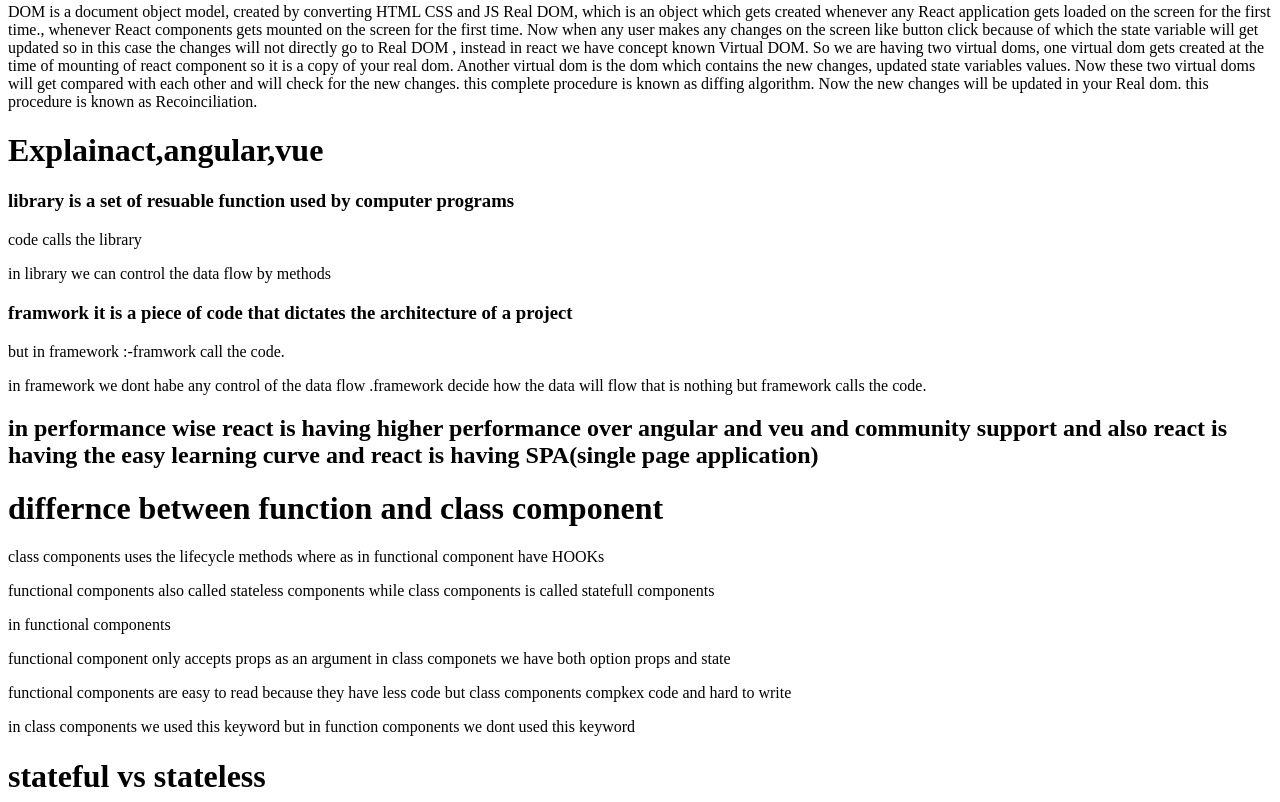
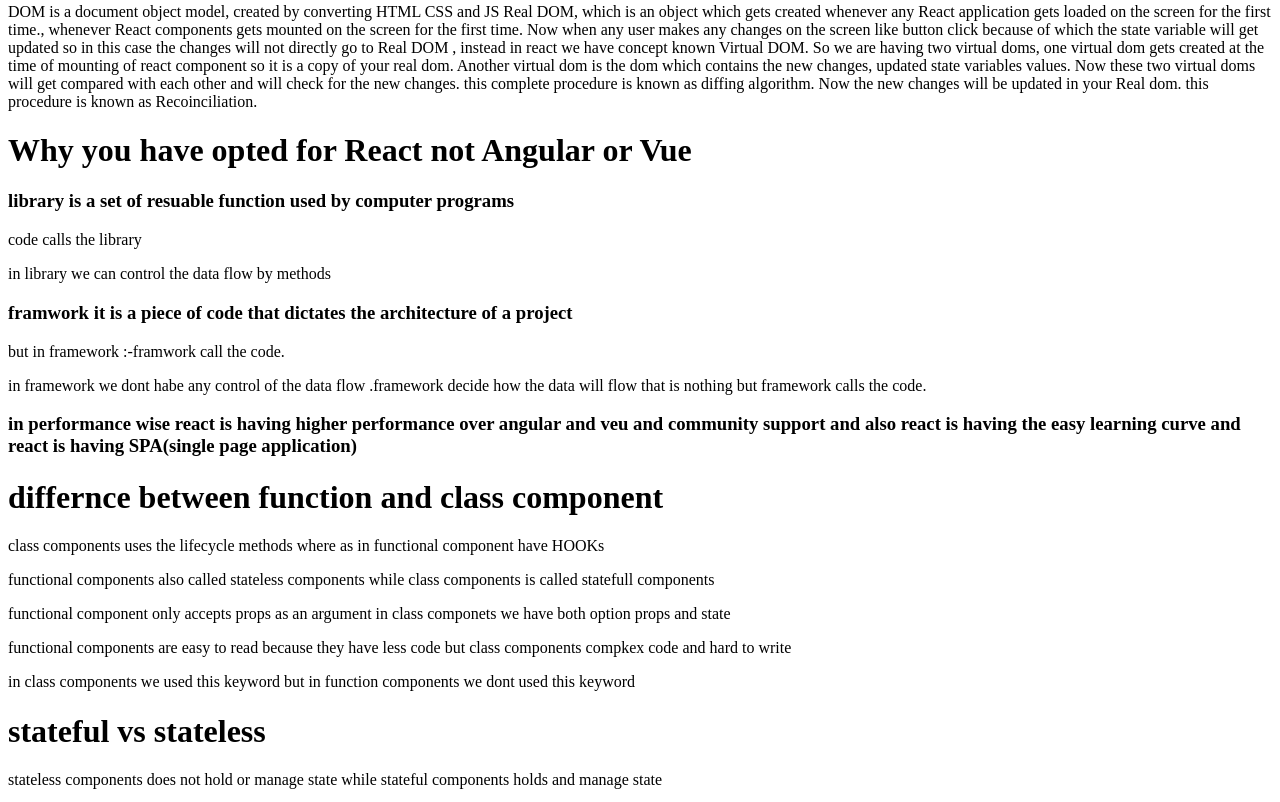
Before and after one commit to NehaBhageriya/reactinterviewprepque, a plain HTML site: page index.html in a window 1280 px wide. Shown: the part 532-1334 px from the top of the page. Drawn offline with Linux system fonts and the light colour scheme.

Commit message:
Add files via upload

```diff
--- a/index.html
+++ b/index.html
@@ -1,14 +1,17 @@
 <!DOCTYPE html>
 <html lang="en">
+
 <head>
     <meta charset="UTF-8">
     <meta http-equiv="X-UA-Compatible" content="IE=edge">
     <meta name="viewport" content="width=device-width, initial-scale=1.0">
     <title>Document</title>
 </head>
+
 <body>
     <h1>What is React? What are its features</h1>
-    <p>react was created by jordane walke a software engineer in facebook in the year 2011 and it was  deployed first at facebook news feed and later it was used  in facebook and instagram</p>
+    <p>react was created by jordane walke a software engineer in facebook in the year 2011 and it was deployed first at
+        facebook news feed and later it was used in facebook and instagram</p>
     <p>react is a open source frontend javascript library.</p>
     <p>it follows the component based apporach for building reusable UI components</p>
     <p>it is specially for single page application </p>
@@ -22,38 +25,59 @@
     <p>performance</p>
 
     <h1>Explain Virtual DOM</h1>
-       <p>DOM is a document object model, created by converting HTML CSS and JS Real DOM, which is an object which gets created whenever any React application gets loaded on the screen for the first time., whenever React components gets mounted on the screen for the first time. Now when any user makes any changes on the screen like button click because of which the state variable will get updated so in this case the changes will not directly go to Real DOM , instead in react we have concept known Virtual DOM. So we are having two virtual doms, one virtual dom gets created at the time of mounting of react component so it is a copy of your real dom. Another virtual dom is the dom which contains the new changes, updated state variables values. Now these two virtual doms will get compared with each other and will check for the new changes. this complete procedure is known as diffing algorithm. Now the new changes will be updated in your Real dom. this procedure is known as Recoinciliation. </p>
+    <p>DOM is a document object model, created by converting HTML CSS and JS Real DOM, which is an object which gets
+        created whenever any React application gets loaded on the screen for the first time., whenever React components
+        gets mounted on the screen for the first time. Now when any user makes any changes on the screen like button
+        click because of which the state variable will get updated so in this case the changes will not directly go to
+        Real DOM , instead in react we have concept known Virtual DOM. So we are having two virtual doms, one virtual
+        dom gets created at the time of mounting of react component so it is a copy of your real dom. Another virtual
+        dom is the dom which contains the new changes, updated state variables values. Now these two virtual doms will
+        get compared with each other and will check for the new changes. this complete procedure is known as diffing
+        algorithm. Now the new changes will be updated in your Real dom. this procedure is known as Recoinciliation.
+    </p>
 
-       <h1>Explainact,angular,vue</h1>
+    <h1>Why you have opted for React not Angular or Vue</h1>
+
     <h3>library is a set of resuable function used by computer programs</h3>
     <p>code calls the library </p>
     <p>in library we can control the data flow by methods </p>
+
     <h3>framwork it is a piece of code that dictates the architecture of a project </h3>
     <p>but in framework :-framwork call the code.</p>
-<p>in framework we dont habe any control of the data flow .framework decide how the data will flow that is nothing but framework calls the code.</p>
-<h2>in performance wise react is having higher performance over angular and veu and community support and also react is having the easy learning curve and react is having SPA(single page application)</h2>
+    <p>in framework we dont habe any control of the data flow .framework decide how the data will flow that is nothing
+        but framework calls the code.</p>
+
+    <h3>in performance wise react is having higher performance over angular and veu and community support and also react
+        is having the easy learning curve and react is having SPA(single page application)</h3>
 
 
     <h1>differnce between function and class component </h1>
     <p>class components uses the lifecycle methods where as in functional component have HOOKs </p>
-<p> functional components also called stateless components while class components is called statefull components </p>
-<p>in functional components </p>
+    <p> functional components also called stateless components while class components is called statefull components
+    </p>
     <p>functional component only accepts props as an argument in class componets we have both option props and state</p>
-<p>functional components are easy to read because they have less code but class components compkex code and hard to write</p>
+    <p>functional components are easy to read because they have less code but class components compkex code and hard to
+        write</p>
     <p>in class components we used this keyword but in function components we dont used this keyword</p>
 
     <h1>stateful vs stateless</h1>
     <p>stateless components does not hold or manage state while stateful components holds and manage state</p>
-<p>stateless components are easy to  understand while stateful components it is complex as comapred to the stateless components</p>
-<p>state less components does not work with react liffecycle methods but stateful components  work with react liffecycle methods </p>
+    <p>stateless components are easy to understand while stateful components it is complex as comapred to the stateless
+        components</p>
+    <p>state less components does not work with react liffecycle methods but stateful components work with react
+        liffecycle methods </p>
     <p>stateless components can not be reused while we can used in case of stateful components</p>
     <p>stateless components also known as functional components and stateful is a class components</p>
+
     <h1>what is different phase of react components lifecycle </h1>
-<p>In ReactJS, every component creation process involves various lifecycle methods. These lifecycle methods are termed as component's lifecycle. These lifecycle methods are not very complicated and called at various points during a component's life. The lifecycle of the component is divided into four phases. They are:</p>
+    <p>In ReactJS, every component creation process involves various lifecycle methods. These lifecycle methods are
+        termed as component's lifecycle. These lifecycle methods are not very complicated and called at various points
+        during a component's life. The lifecycle of the component is divided into four phases. They are:</p>
     <p>four phases</p>
     <p>1.initial phase</p>
     <p>2.mounting phase</p>
     <p>updating</p>
     <p>unmounting</p>
 </body>
+
 </html>
```
Lines whose indentation alone changed are shown as unchanged.
